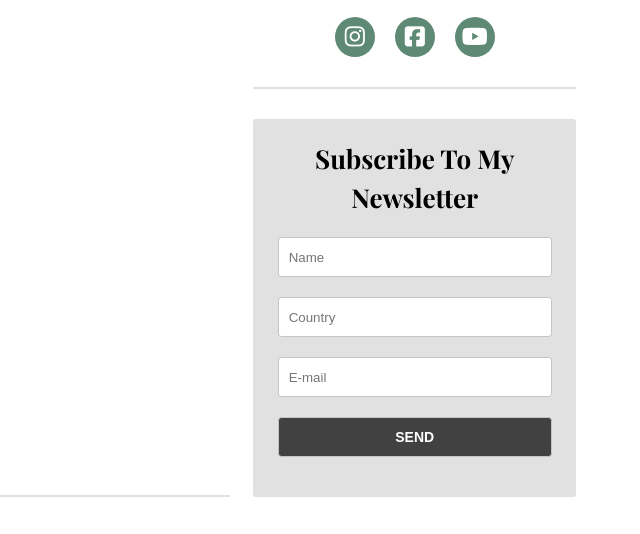
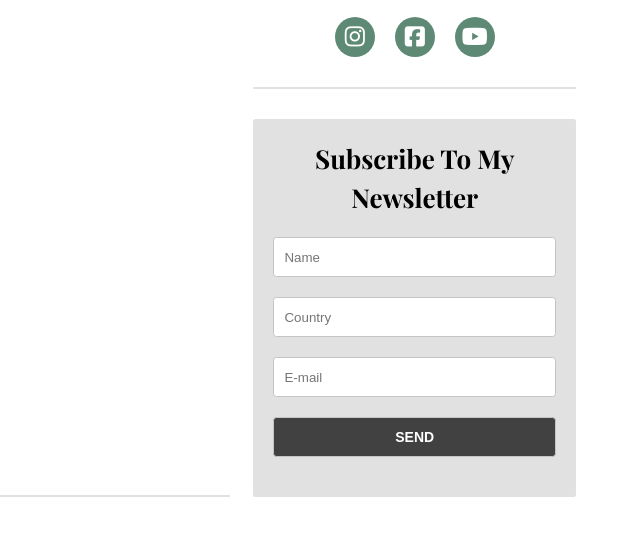
Before and after one commit to SergioCasCeb/FoodBabyBumpBlog, a plain HTML site: page index.html in a window 1280 px wide. Shown: the part 2067-2601 px from the top of the page, 640-1280 px from the left. Drawn offline with nearby package versions, Linux system fonts and the light colour scheme.

Commit message:
Update styles.css

```diff
--- a/css/styles.css
+++ b/css/styles.css
@@ -576,7 +576,7 @@ header .bar .main-nav a:hover::after {
 .seccion-latest-post .container-lat-post .side-last-post .newsletter {
   background-color: var(--clr-bg);
   border-radius: .25em;
-  padding: 2rem 0;
+  padding: 2rem;
 }
 
 .seccion-latest-post .container-lat-post .side-last-post .newsletter h2 {
@@ -584,7 +584,7 @@ header .bar .main-nav a:hover::after {
 }
 
 .seccion-latest-post .container-lat-post .side-last-post .newsletter form input {
-  width: 85%;
+  width: 100%;
   margin: 0 auto;
   margin-bottom: 2rem;
   border: unset;
@@ -797,4 +797,3 @@ footer .copyright a {
   color: var(--clr-prim);
   margin: 0 1rem;
 }
-/*# sourceMappingURL=styles.css.map */
```
